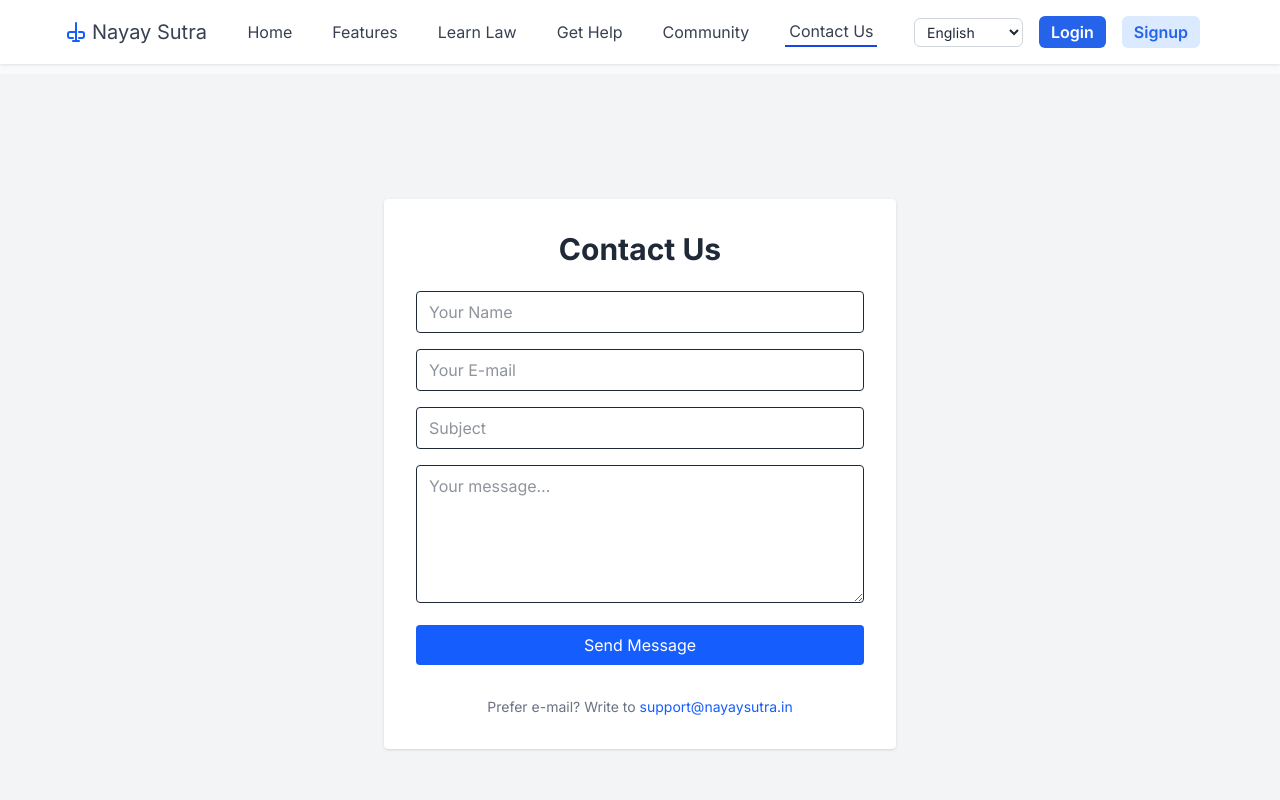
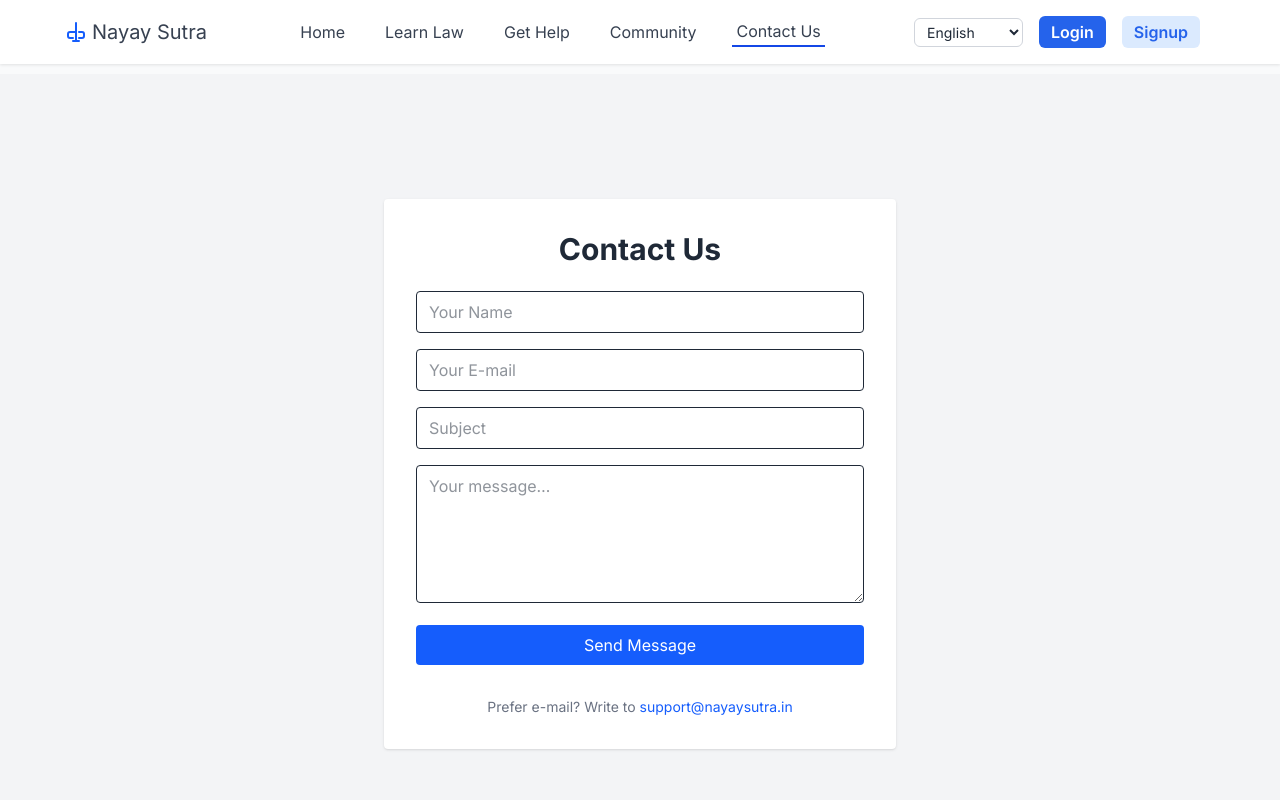
Before and after one commit to Dwivedi-Alok/NayaySutra, a React (Vite) app: page /contact in a window 1280 px wide. Shown: the top 800 px of the page. Built offline with nearby package versions, Linux system fonts and the light colour scheme.

Commit message:
remove buttons from features tag from navbar

```diff
--- a/src/components/Navbar.jsx
+++ b/src/components/Navbar.jsx
@@ -23,8 +23,7 @@ const logoSvg = (
 
 /* ———————————————————  Route list  ——————————————————— */
 const navItems = [
-  { label: 'Home',       path: '/' },
-  { label: 'Features',   path: '/features' },
+  { label: 'Home',    path: '/' },
   { label: 'Learn Law',  path: '/learn-law' },
   { label: 'Get Help',   path: '/help' },
   { label: 'Community',  path: '/community' },
```
